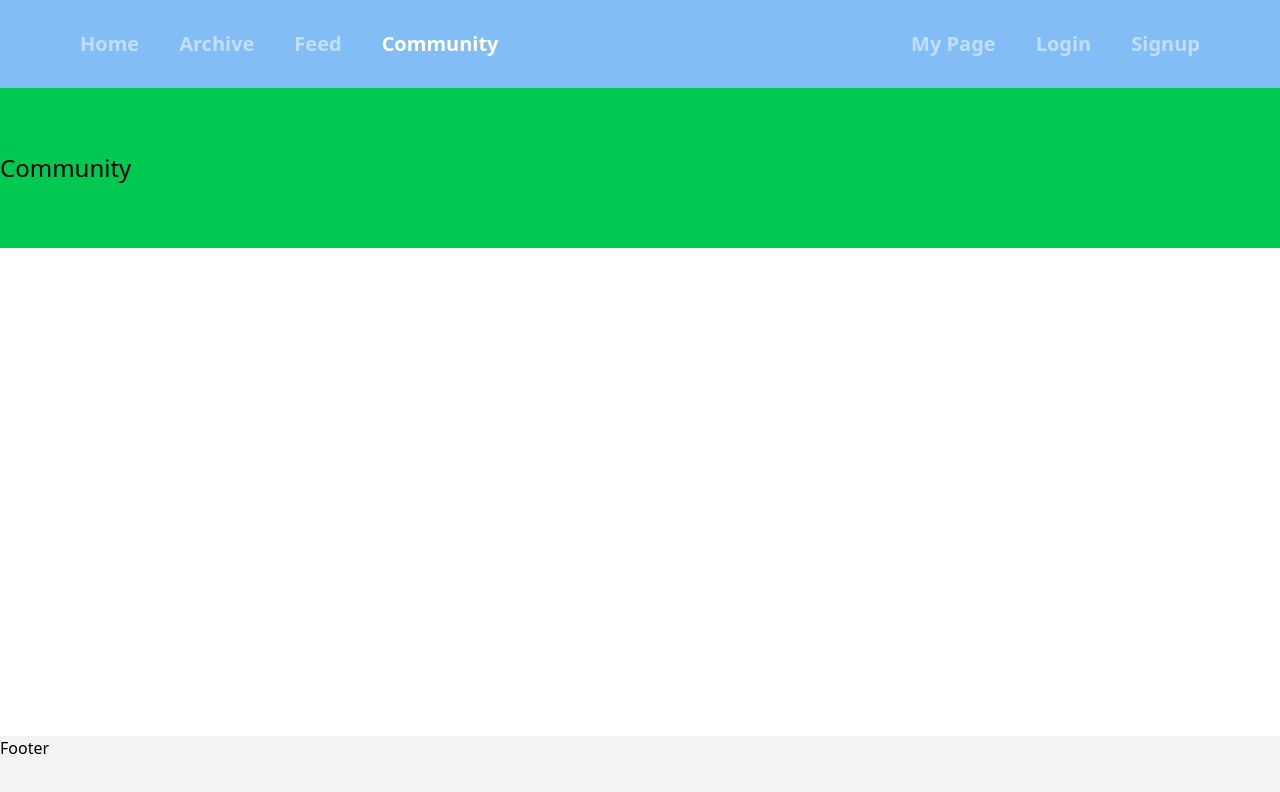
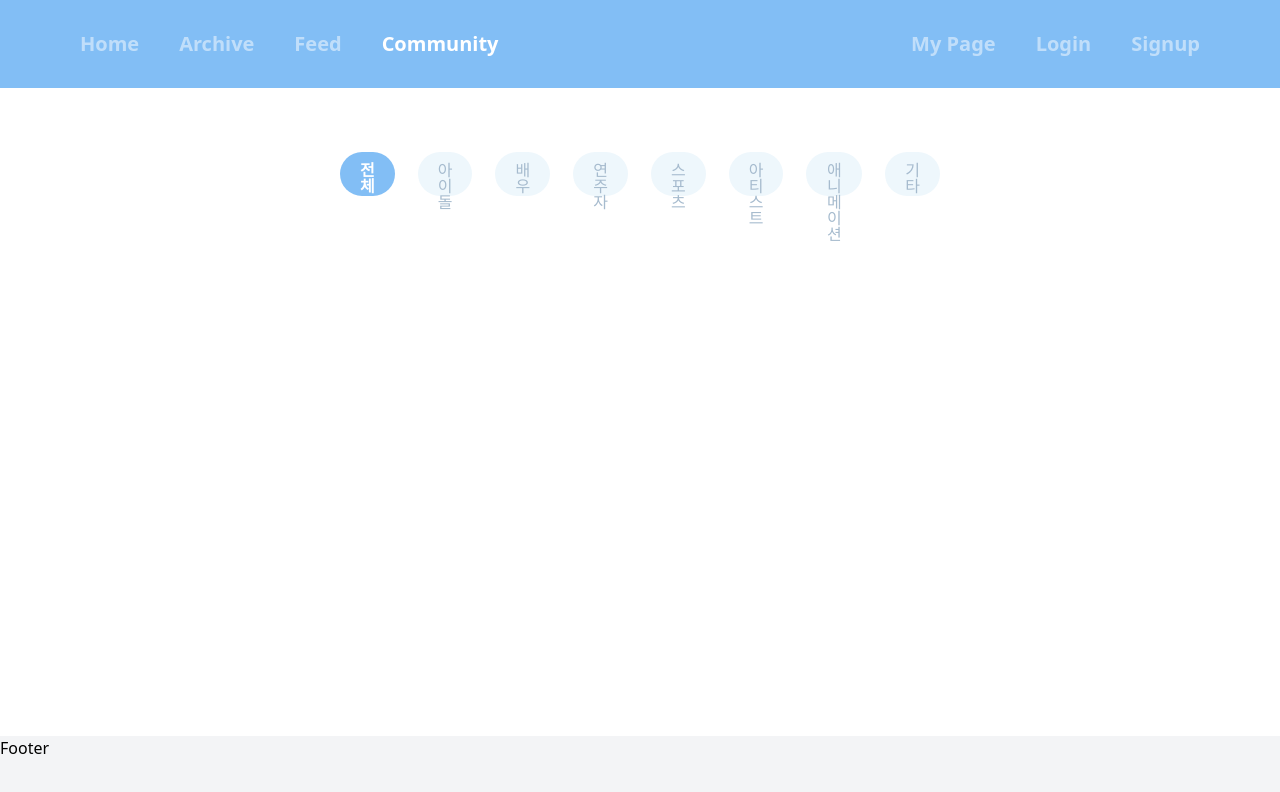
Before and after one commit to Deokive/FE, a React (Vite) app: page /community in a window 1280 px wide. Shown: the top 792 px of the page. Built offline with nearby package versions, Linux system fonts and the light colour scheme; the HTML template or start-up script is replaced by a standard one; a web font is replaced by a local one.

Commit message:
feat: 커뮤니티 탭 구현

```diff
--- /dev/null
+++ b/src/components/common/Chip.tsx
@@ -0,0 +1,26 @@
+export default function Chip({
+  active,
+  children,
+  onClick,
+}: {
+  active: boolean;
+  children: React.ReactNode;
+  onClick: () => void;
+}) {
+  return (
+    <button
+      type="button"
+      onClick={onClick}
+      aria-pressed={active}
+      className={[
+        "h-[44px] px-[20px] py-[10px] rounded-[34px] cursor-pointer",
+        active
+          ? "bg-brand-blue-400 text-text-lowest typo-body2"
+          : "bg-brand-blue-100 text-text-mid typo-body2",
+        active ? "font-semibold" : "font-normal",
+      ].join(" ")}
+    >
+      {children}
+    </button>
+  );
+}
--- /dev/null
+++ b/src/components/community/CommunityTab.tsx
@@ -0,0 +1,78 @@
+// src/components/community/CommunityTab.tsx
+import React from "react";
+
+type Option = { label: string; value: string };
+
+type CommunityTabProps = {
+  value: string;
+  onChange: (value: string) => void;
+  options?: Option[];
+  className?: string;
+};
+
+const DEFAULT_OPTIONS: Option[] = [
+  { label: "전체", value: "all" },
+  { label: "아이돌", value: "idol" },
+  { label: "배우", value: "actor" },
+  { label: "연주자", value: "performer" },
+  { label: "스포츠", value: "sports" },
+  { label: "아티스트", value: "artist" },
+  { label: "애니메이션", value: "animation" },
+  { label: "기타", value: "etc" },
+];
+
+function Chip({
+  active,
+  children,
+  onClick,
+}: {
+  active: boolean;
+  children: React.ReactNode;
+  onClick: () => void;
+}) {
+  const base = "h-[44px] px-[20px] py-[10px] rounded-[34px] cursor-pointer";
+  const activeStyle = `bg-brand-blue-400 text-text-lowest typo-body2-semibold`;
+  const inactiveStyle = "bg-brand-blue-100 text-text-mid typo-body2";
+
+  return (
+    <button
+      type="button"
+      onClick={onClick}
+      aria-pressed={active}
+      className={[base, active ? activeStyle : inactiveStyle].join(" ")}
+    >
+      {children}
+    </button>
+  );
+}
+
+export default function CommunityTab({
+  value,
+  onChange,
+  options = DEFAULT_OPTIONS,
+  className = "",
+}: CommunityTabProps) {
+  return (
+    <div
+      role="tablist"
+      className={[
+        "w-full flex items-center justify-center gap-[23px]",
+        className,
+      ].join(" ")}
+    >
+      {options.map((opt) => {
+        const active = opt.value === value;
+
+        return (
+          <Chip
+            key={opt.value}
+            active={active}
+            onClick={() => onChange(opt.value)}
+          >
+            {opt.label}
+          </Chip>
+        );
+      })}
+    </div>
+  );
+}
--- a/src/pages/Community/Community.tsx
+++ b/src/pages/Community/Community.tsx
@@ -1,7 +1,13 @@
+import CommunityTab from "@/components/community/CommunityTab";
+import { useState } from "react";
+
 const Community = () => {
+  const [category, setCategory] = useState<string>("all");
   return (
-    <div className="h-full pt-16 pb-16 bg-green-500">
-      <h2 className="text-2xl text-black">Community</h2>
+    <div className="h-full pt-16 pb-16">
+      <div className="px-[340px]">
+        <CommunityTab value={category} onChange={setCategory} />
+      </div>
     </div>
   );
 };
```
Also changed, not shown: 2 other files (tests, documents, lock files or other folders).
